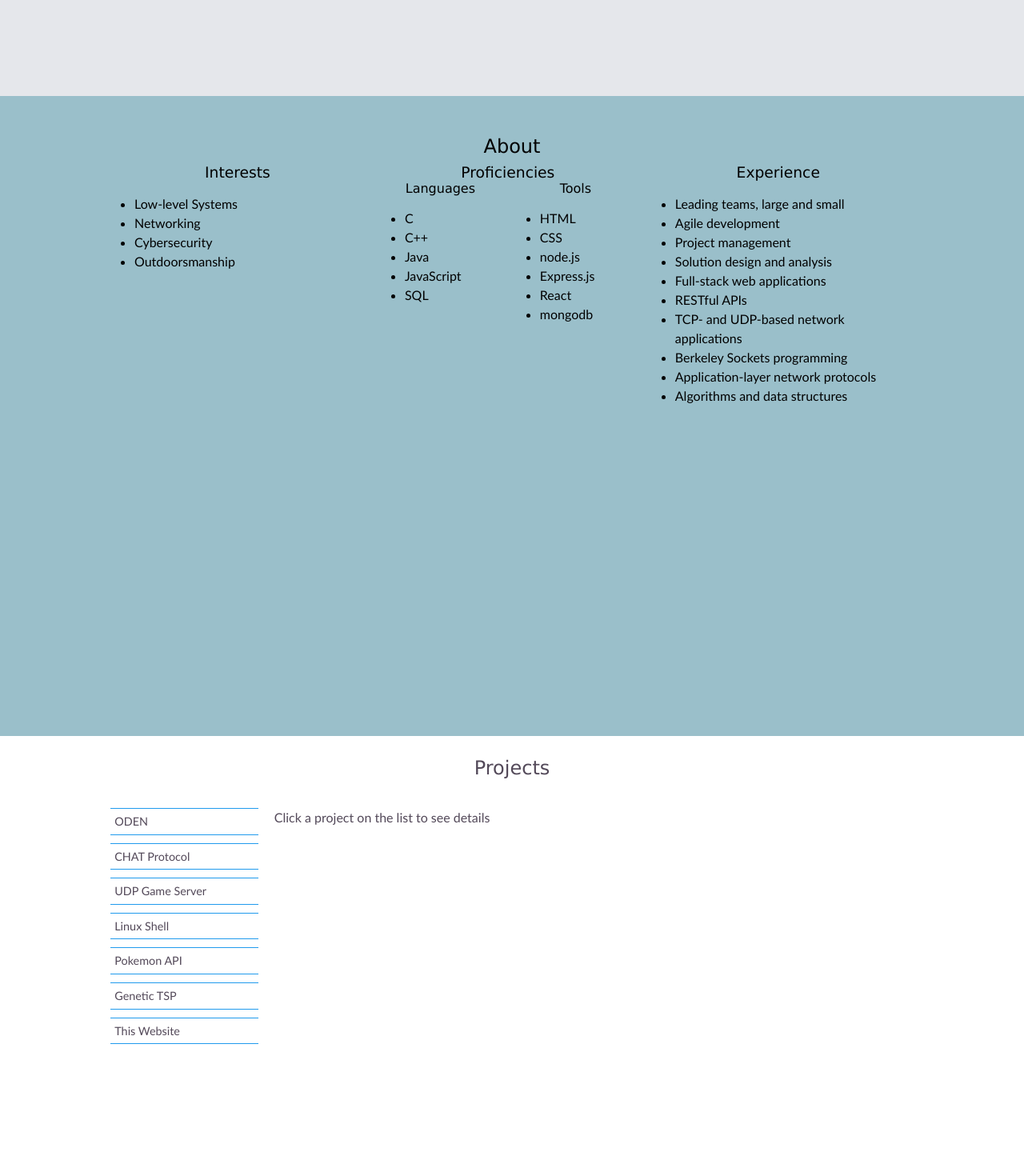
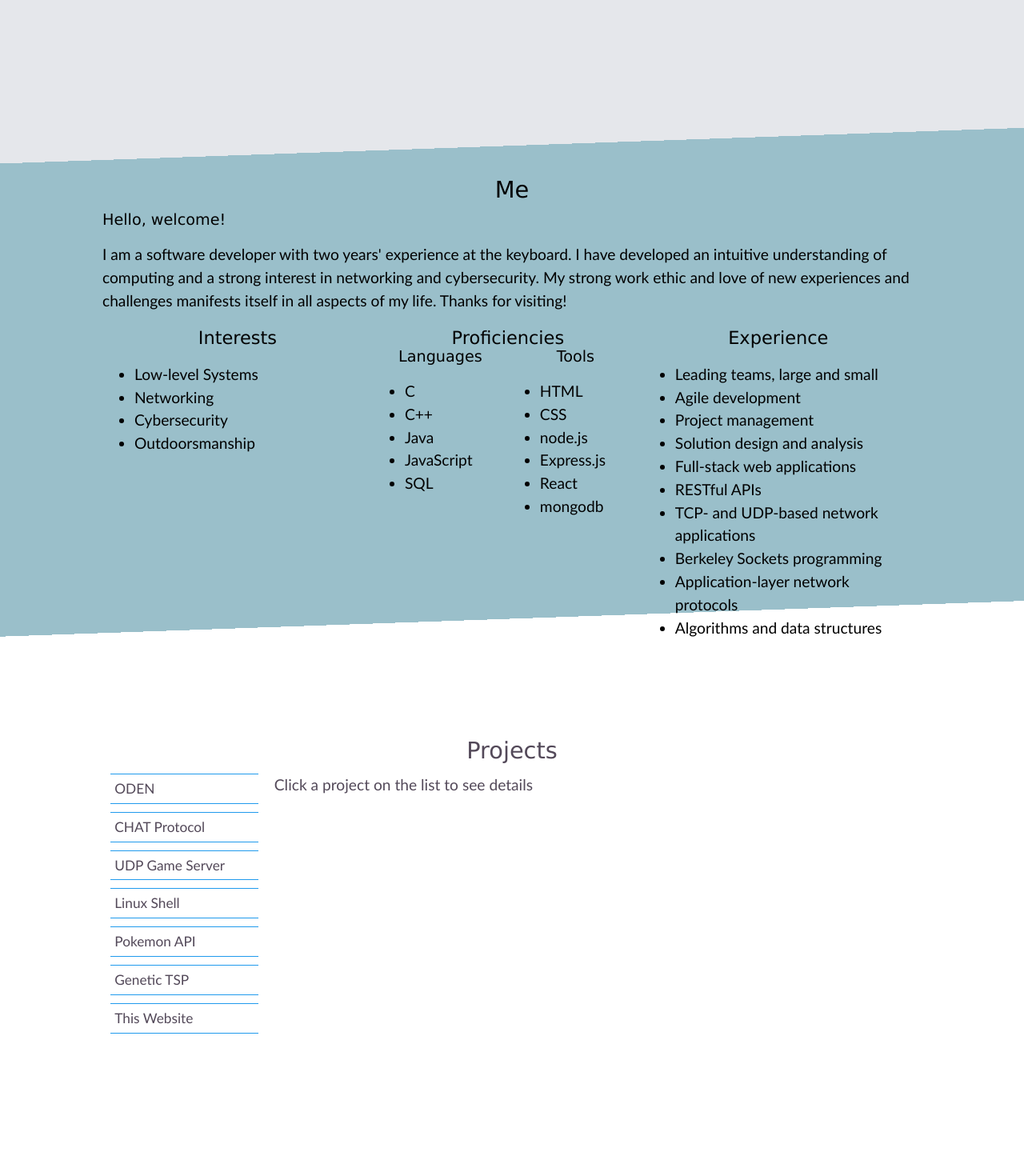
Before and after one commit to mbabey/personal-site, a React (Create React App) app in the folder front-end/: page / in a window 1280 px wide. Shown: the part 680-2150 px from the top of the page at 80% size. Built offline with nearby package versions, Linux system fonts and the light colour scheme.

Commit message:
Update styles for about section.

```diff
--- a/front-end/src/components/Nav.js
+++ b/front-end/src/components/Nav.js
@@ -21,7 +21,7 @@ function Nav({ scrollTo, pages }) {
             onClick={() => scrollTo(pages.about)} tabIndex={0}
             onKeyDown={(e) => handleEnterReturnKeypress(e, () => scrollTo(pages.about))}
           >
-            About
+            Me
           </li>
           <li
             onClick={() => scrollTo(pages.projects)} tabIndex={0}
--- a/front-end/src/components/SectionAbout.js
+++ b/front-end/src/components/SectionAbout.js
@@ -6,7 +6,11 @@ const About = forwardRef(function About(props, ref) {
   return (
     <section id='about' ref={ref}>
       <div className='width-wrapper'>
-        <h2>About</h2>
+        <h2>Me</h2>
+        <div>
+          <h4 className='text-head'>Hello, welcome!</h4>
+          <p>I am a software developer with two years' experience at the keyboard. I have developed an intuitive understanding of computing and a strong interest in networking and cybersecurity. My strong work ethic and love of new experiences and challenges manifests itself in all aspects of my life. Thanks for visiting!</p>
+        </div>
         <div className='wrapper'>
           <div id='interests'>
             <h3>Interests</h3>
--- a/front-end/src/styles/about.css
+++ b/front-end/src/styles/about.css
@@ -1,7 +1,7 @@
 #about
 {
   background-color: var(--col-blue-lt);
-  height: 100vh;
+  min-height: 100vh;
 }
 
 #about h2,
@@ -11,8 +11,12 @@
 }
 
 #about h2 {
-  padding-top: 50px;
+  padding-top: 10%;
   padding-bottom: 10px;
+}
+
+#about h4.text-head {
+  text-align: left;
 }
 
 #about .wrapper #proficiencies .wrapper {
@@ -21,6 +25,10 @@
 }
 
 @media screen and (min-width: 700px) {
+  #about {
+    background: linear-gradient(178deg, var(--col-grey-lt) 10%, var(--col-blue-lt) 10%, var(--col-blue-lt) 80%, #fff 80%);
+  }
+
   #about .wrapper {
     display: grid;
     grid-template-columns: 33% 33% 33%;
--- a/front-end/src/styles/global.css
+++ b/front-end/src/styles/global.css
@@ -26,6 +26,7 @@ body {
   margin: 0 auto;
   font-family: var(--font-body);
   line-height: 1.5;
+  font-size: 1.2em;
 }
 
 .width-wrapper {
--- a/front-end/src/styles/projects.css
+++ b/front-end/src/styles/projects.css
@@ -4,7 +4,7 @@
 }
 
 #projects .width-wrapper {
-  height: 100%;
+  height: auto;
   display: grid;
   grid-template-columns: 20% 80%;
   grid-template-rows: 10% 90%;
```
